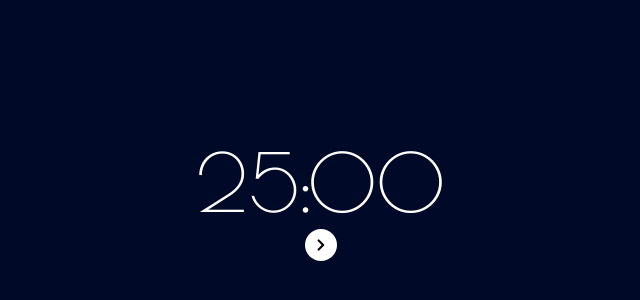
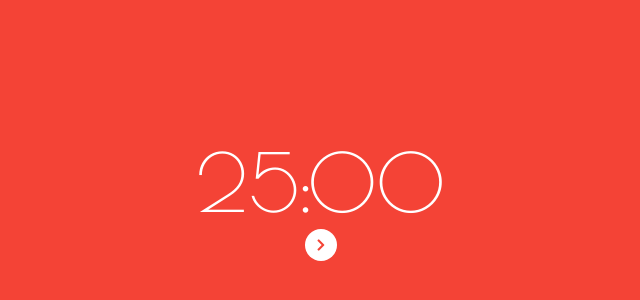
Before and after one commit to lemokami/Pomodoro-Timer, a plain HTML site: page index.html in a window 1280 px wide. Shown: the part 202-502 px from the top of the page, without its empty margins (319-959 px from the left). Drawn offline with nearby package versions, Linux system fonts and the light colour scheme.

Commit message:
added favicon and changed some colors 👾

```diff
--- a/index.html
+++ b/index.html
@@ -8,6 +8,7 @@
       rel="stylesheet"
       href="https://cdnjs.cloudflare.com/ajax/libs/font-awesome/5.13.0/css/all.min.css"
     />
+    <link rel="shortcut icon" href="./pomodoro.png" type="image/x-icon" />
     <title>Pomodoro Timer</title>
   </head>
   <body>
--- a/style.css
+++ b/style.css
@@ -20,7 +20,7 @@ a {
 }
 
 body {
-    background: #000927;
+    background: #f44336;
     color: white;
     font-family: 'Poiret One', cursive;
     display: flex;
@@ -33,6 +33,7 @@ body {
 
 .start {
     background-color: white;
+    color: #f44336;
     border: none;
     border-radius: 50%;
     height: 2rem;
@@ -41,6 +42,10 @@ body {
     cursor: pointer;
 }
 
+.fas {
+    pointer-events: none;
+}
+
 .disabled {
     opacity: 10%;
 }
```
Also changed, not shown: pomodoro.png (added).
